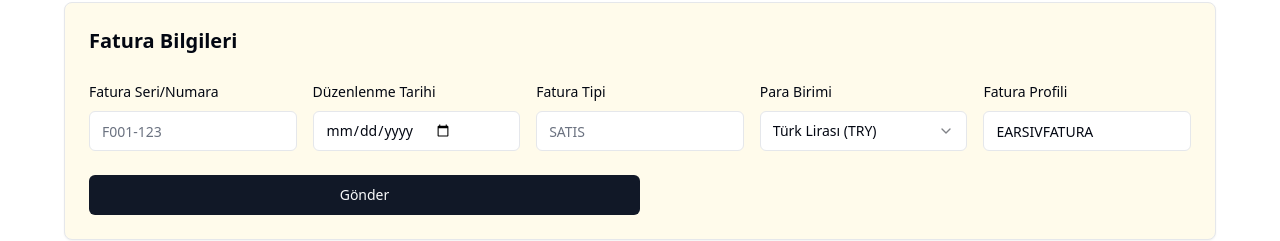
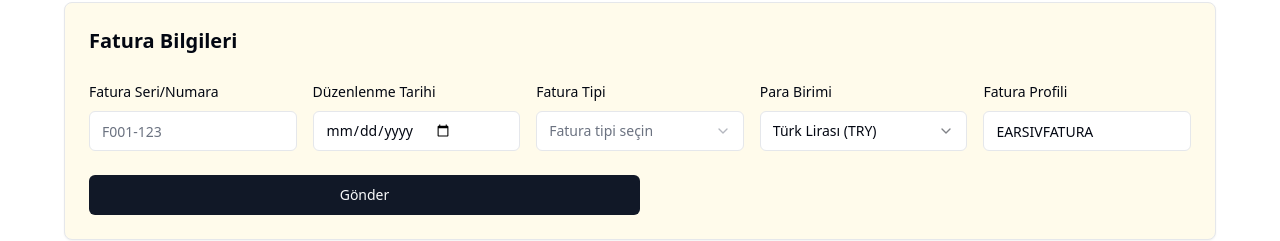
Before and after one commit to aliklc/e-invoice-assignment, a Next.js app: page / in a window 1280 px wide. Shown: the part 98-339 px from the top of the page. Built offline with nearby package versions, Linux system fonts and the light colour scheme.

Commit message:
fatura tipi kısmı select ile değiştirildi

```diff
--- a/src/components/EInvoiceForm.tsx
+++ b/src/components/EInvoiceForm.tsx
@@ -1,4 +1,5 @@
 "use client";
+
 
 import React from "react";
 import { EInvoiceFormData } from "../lib/types";
@@ -25,9 +26,10 @@ export default function EInvoiceForm() {
     }
   });
 
+
+
   const onSubmit = (data: EInvoiceFormData) => {
     console.log("Form submitted:", data);
-    // API çağrısı veya form işleme logic'i buraya gelecek
   };
 
   const currencyOptions = [
@@ -36,6 +38,11 @@ export default function EInvoiceForm() {
   { value: "EUR", label: "Euro (EUR)" },
   { value: "GBP", label: "İngiliz Sterlini (GBP)" },
 ];
+
+  const invoiceTypeOptions = [
+    { value: "SATİS", label: "SATİS"},
+    { value: "İADE", label: "İADE"},
+  ]
 
   return (
     <Card className="bg-amber-50 max-w-6xl mx-auto">
@@ -80,9 +87,20 @@ export default function EInvoiceForm() {
                   render={({ field }) => (
                     <FormItem className="space-y-2">
                       <FormLabel>Fatura Tipi</FormLabel>
-                      <FormControl>
-                        <Input placeholder="SATIS" {...field} />
-                      </FormControl>
+                      <Select onValueChange={field.onChange} defaultValue={field.value}>
+                        <FormControl>
+                          <SelectTrigger>
+                            <SelectValue placeholder="Fatura tipi seçin"/>
+                          </SelectTrigger>
+                        </FormControl>
+                        <SelectContent>
+                          {invoiceTypeOptions.map((type) => (
+                            <SelectItem key={type.value} value={type.value}>
+                              {type.label}
+                            </SelectItem>
+                          ))}
+                        </SelectContent>
+                      </Select>
                       <FormMessage className="text-xs" />
                     </FormItem>
                   )}
```
